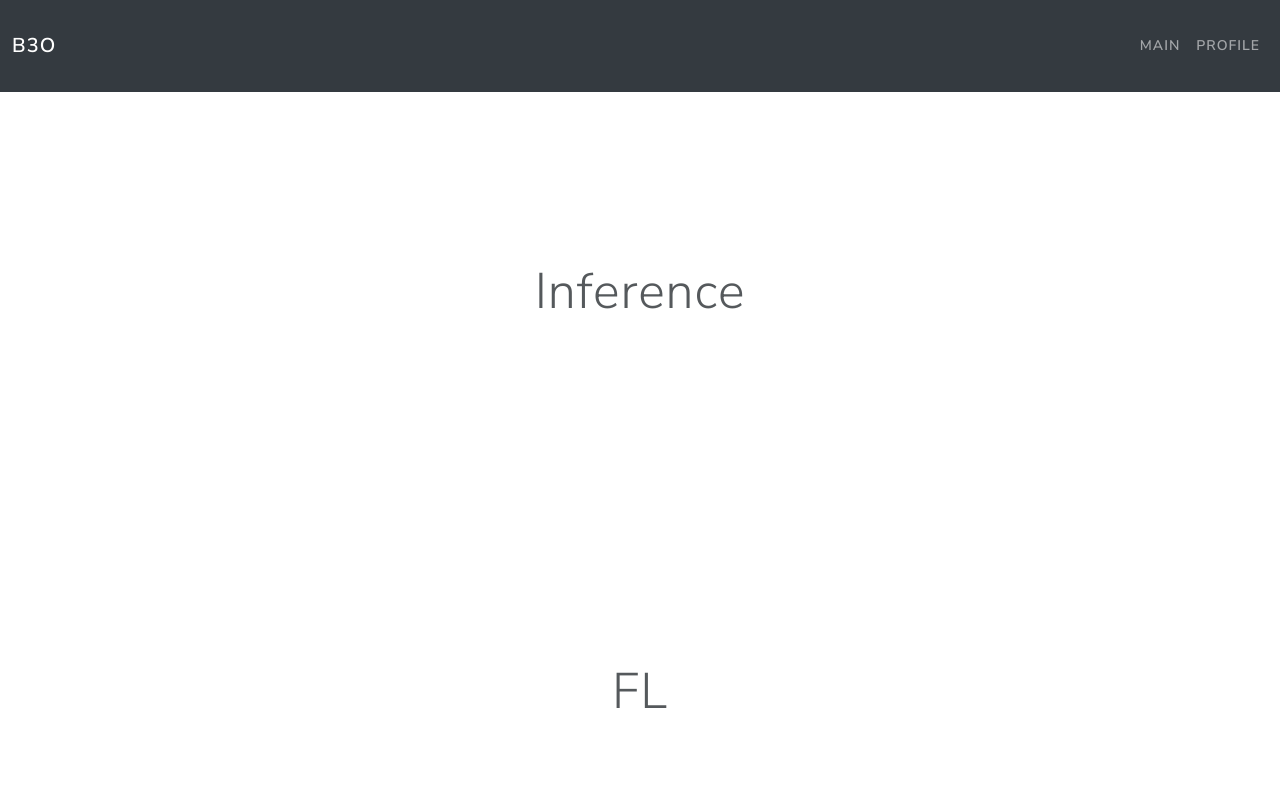
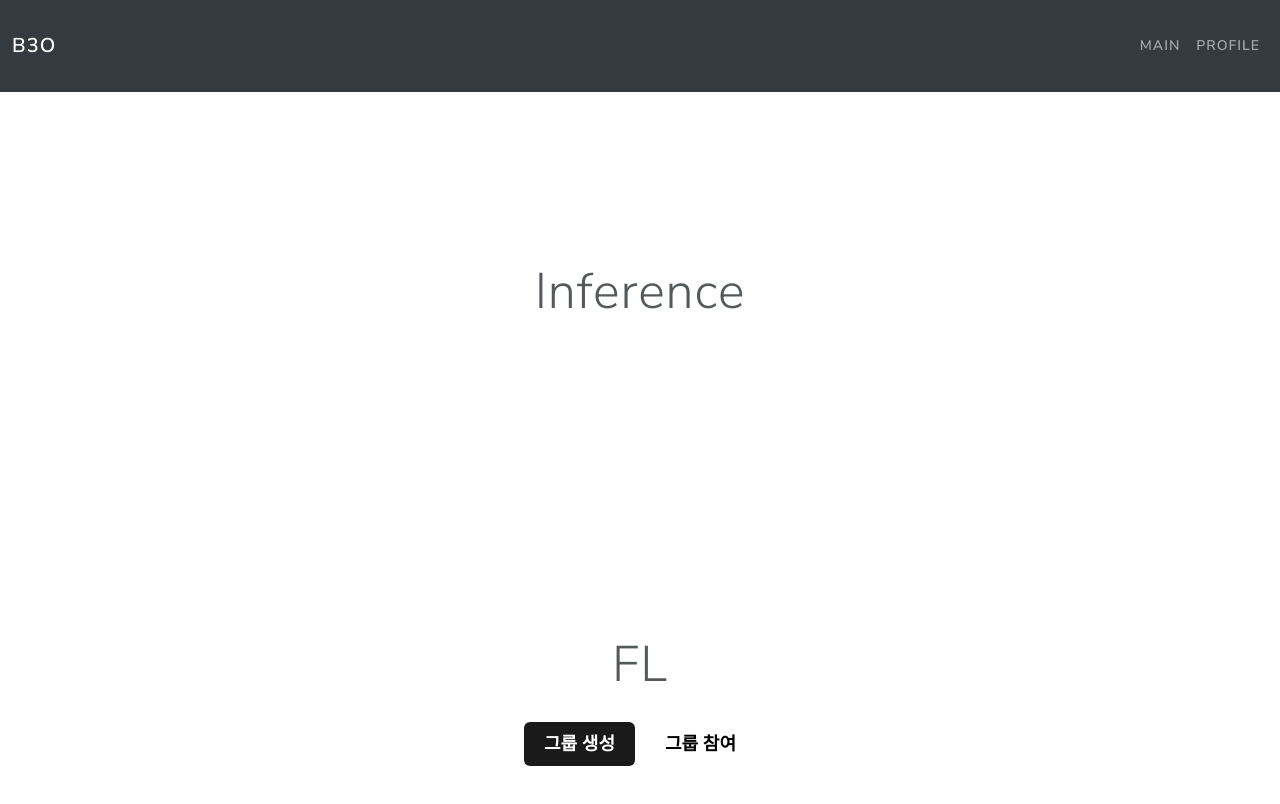
Before and after one commit to ACS-High-School/Frontend, a React (Create React App) app: page /select in a window 1280 px wide. Shown: the top 804 px of the page. Built offline with nearby package versions, Linux system fonts and the light colour scheme; no server answers; what aws-amplify, aws-jwt-verify would draw is missing.

Commit message:
AHSK-272 fix : FL 버튼 클릭 시 해당 폼만 보이도록 변경
- 그룹 생성 클릭 시에는 그룹 생성만
- 그룹 참여 클릭 시에는 그룹 참여만

```diff
--- a/src/components/MainSelectionPage.jsx
+++ b/src/components/MainSelectionPage.jsx
@@ -17,6 +17,7 @@ const SelectionPage = () => {
 
     const handleShowDescriptionForm = () => {
         setShowDescriptionForm(true); // 설명 입력 폼을 보여줌
+        setShowJoinForm(false); // 참여 폼은 숨김
     };
 
     const handleCreateGroup = async () => {
@@ -38,6 +39,7 @@ const SelectionPage = () => {
 
     const handleJoinGroup = () => {
         setShowJoinForm(true); // 참여 폼 표시
+        setShowDescriptionForm(false); // 설명 입력 폼은 숨김
     };
 
     const handleChangeDescription = (event) => {
@@ -76,34 +78,33 @@ const SelectionPage = () => {
     };
 
     return (
-        <Container className="selection-container" style={{ display: 'flex', flexDirection: 'column', height: '100vh' }}>
-        <Row className="inference-section" style={{ flex: 1, alignItems: 'center', justifyContent: 'center', fontSize: '50px', cursor: 'pointer' }} onClick={() => window.location.href = '/inference'}>
+        <Container className="selection-container" style={{ display: 'flex', flexDirection: 'column', height: '100vh', alignItems: 'center' }}>
+            <Row className="inference-section" style={{ flex: 1, alignItems: 'center', justifyContent: 'center', fontSize: '50px', cursor: 'pointer', width: '100%' }} onClick={() => navigate('/inference')}>
                 Inference
             </Row>
 
-        <Row className={`fl-section ${hoverFL ? 'hover' : ''}`} style={{ flex: 1, position: 'relative', justifyContent: 'center' }} onMouseEnter={() => setHoverFL(true)} onMouseLeave={() => setHoverFL(false)}>
-            <Col className="fl-content" style={{ textAlign: 'center' }}>
+            <Row className={`fl-section ${hoverFL ? 'hover' : ''}`} style={{ flex: 1, justifyContent: 'center', width: '100%' }} onMouseEnter={() => setHoverFL(true)} onMouseLeave={() => setHoverFL(false)}>
+                <Col className="fl-content" style={{ textAlign: 'center', paddingTop: '20px' }}>
                     <div className="fl-logo">FL</div>
-              {hoverFL && (
-                <>
-                  {!showDescriptionForm ? (
-                    <Button style={{ opacity: hoverFL ? 1 : 0, visibility: hoverFL ? 'visible' : 'hidden', marginTop: '10px', fontSize: '18px', padding: '10px 20px', marginRight: '10px', border: 'none', borderRadius: '5px', cursor: 'pointer' }} onClick={handleShowDescriptionForm}>그룹 생성</Button>
-                  ) : (
-                    <Form className="create-form" style={{ marginTop: '20px', display: 'flex', alignItems: 'center', justifyContent: 'center'}}>
-                      <InputGroup style={{width:'500px', alignItems:'center'}}>
-                        <Form.Control type="text" placeholder="그룹 설명 입력" value={description} onChange={handleChangeDescription} style={{ width:'1px', padding: '10px', marginRight: '10px', fontSize: '14px', border: '1px solid #ccc', borderRadius: '5px' }} />
-                        <Button variant="success" onClick={handleCreateGroup} style={{ padding: '10px 20px', fontSize: '14px', border: 'none', borderRadius: '5px', cursor: 'pointer' }}>그룹 생성 확인</Button>
-                      </InputGroup>
+                    <Button style={{ fontSize: '18px', padding: '10px 20px', marginRight: '10px', cursor: 'pointer' }} onClick={handleShowDescriptionForm}>그룹 생성</Button>
+                    <Button variant="secondary" style={{ fontSize: '18px', padding: '10px 20px', cursor: 'pointer' }} onClick={handleJoinGroup}>그룹 참여</Button>
+
+                    {showDescriptionForm && (
+                        <Form className="create-form" style={{ marginTop: '20px', width: '100%', display: 'flex', justifyContent: 'center' }} onSubmit={handleCreateGroup}>
+                            <Form.Group controlId="formGroupDescription" style={{ width: '300px' }}>
+                                <Form.Control type="text" placeholder="그룹 설명 입력" value={description} onChange={handleChangeDescription} />
+                            </Form.Group>
+                            <Button variant="success" type="submit" style={{ marginLeft: '20px' }}>생성 확인</Button>
                         </Form>
                     )}
-                  <Button variant="secondary" onClick={handleJoinGroup} style={{ opacity: hoverFL ? 1 : 0, visibility: hoverFL ? 'visible' : 'hidden', marginTop: '10px', fontSize: '18px', padding: '10px 20px', marginRight: '10px', border: 'none', borderRadius: '5px', cursor: 'pointer' }}>그룹 참여</Button>
+
                     {showJoinForm && (
-                    <Form className="join-form" style={{ display: 'flex', justifyContent: 'center', alignItems: 'center', marginTop: '20px'}} onSubmit={handleSubmitJoin}>
-                      <Form.Control type="text" placeholder="그룹 코드 입력" value={groupCode} onChange={handleGroupCodeChange} style={{width:'200px', padding: '10px', marginRight: '10px', fontSize: '14px', border: '1px solid #ccc', borderRadius: '5px' }} />
-                      <Button type="submit" variant="success" style={{ padding: '10px 20px', fontSize: '14px', border: 'none', borderRadius: '5px', cursor: 'pointer' , width: '100px'}}>참여</Button>
+                        <Form className="join-form" onSubmit={handleSubmitJoin} style={{ marginTop: '20px', width: '100%', display: 'flex', justifyContent: 'center' }}>
+                            <Form.Group controlId="formGroupCode" style={{ width: '300px' }}>
+                                <Form.Control type="text" placeholder="그룹 코드 입력" value={groupCode} onChange={handleGroupCodeChange} />
+                            </Form.Group>
+                            <Button variant="success" type="submit" style={{ marginLeft: '20px' }}>참여</Button>
                         </Form>
-                  )}
-                </>
                     )}
                 </Col>
             </Row>
@@ -111,4 +112,6 @@ const SelectionPage = () => {
     );
 };
 
+
+
 export default SelectionPage;
```
Lines whose indentation alone changed are shown as unchanged.
